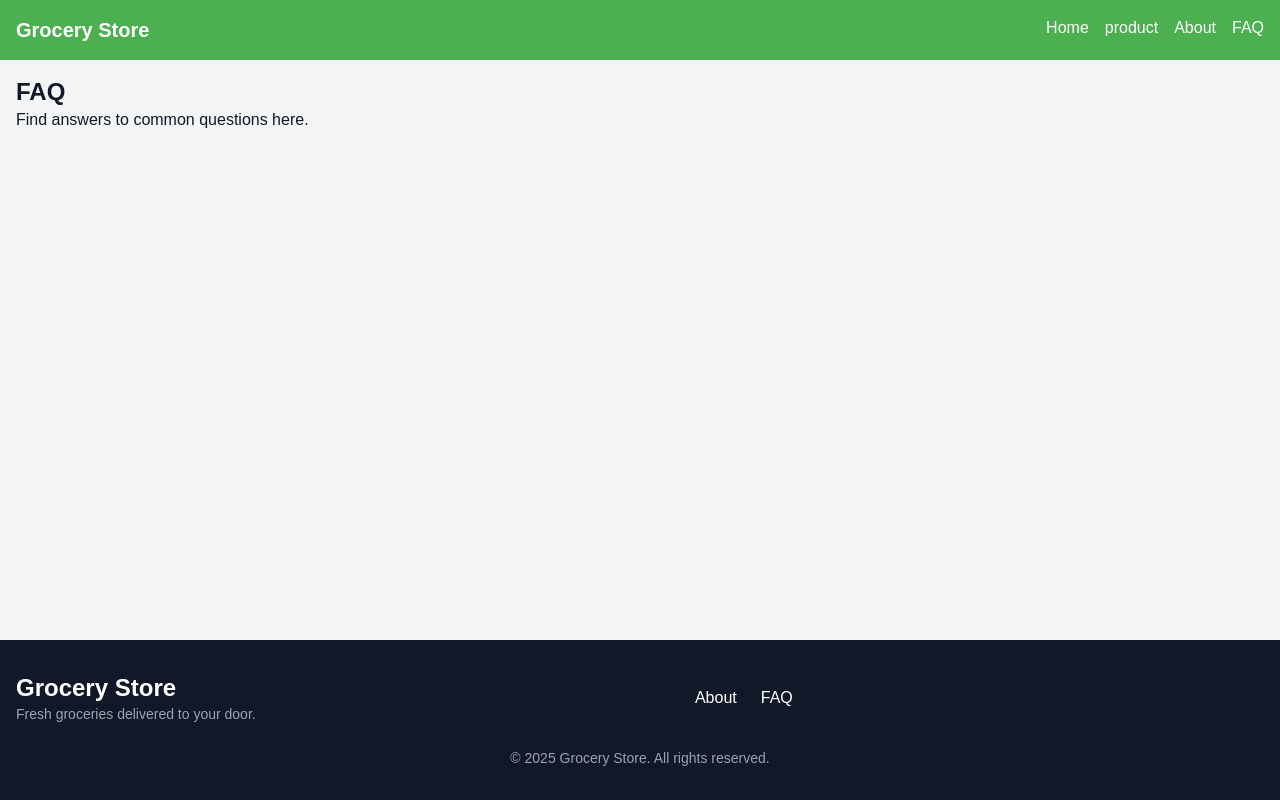
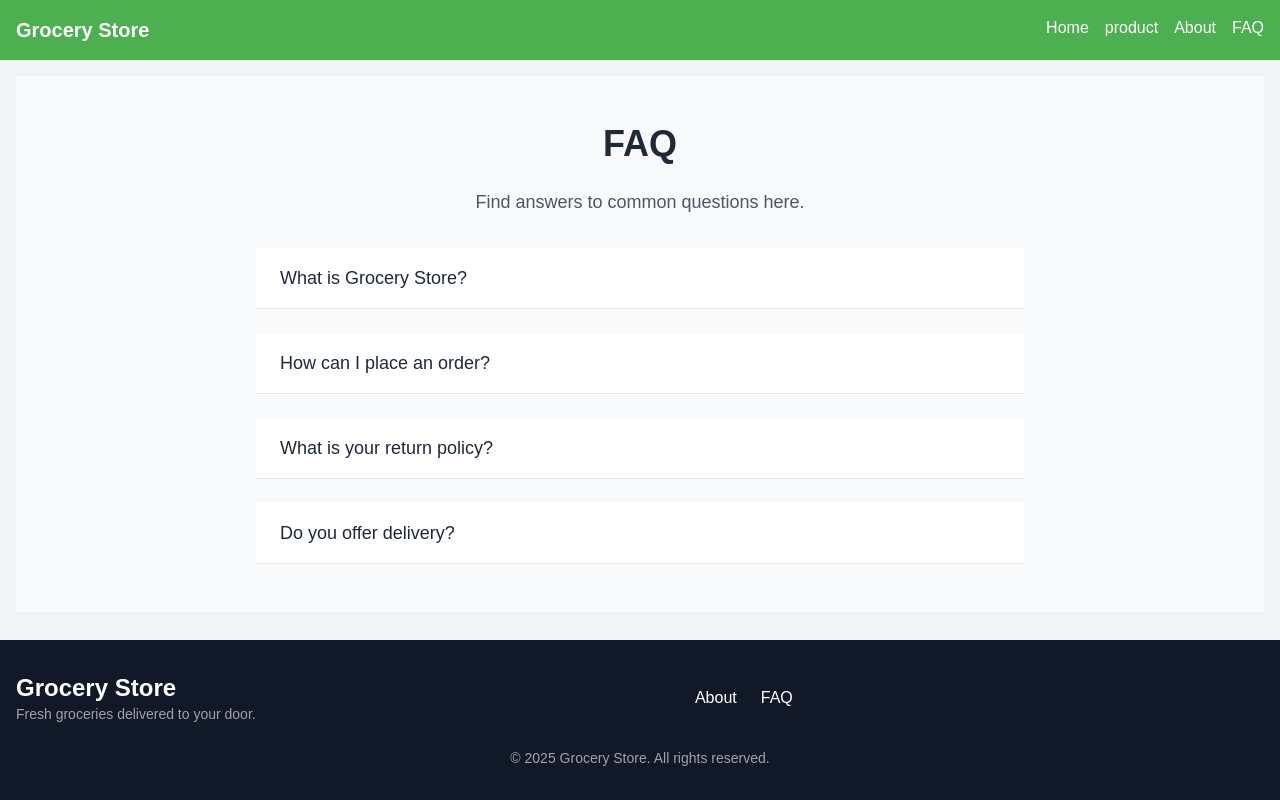
Before and after one commit to Bangla-Bazar/bangla-bazar, a Next.js app: page /faq in a window 1280 px wide. Built offline with nearby package versions, Linux system fonts and the light colour scheme.

Commit message:
modified about/faq

```diff
--- a/app/about/page.js
+++ b/app/about/page.js
@@ -1,8 +1,26 @@
 export default function About() {
     return (
-        <div>
-            <h1 className="text-2xl font-bold">About Us</h1>
-            <p>Welcome to Grocery Store, your trusted source for fresh and quality groceries.</p>
+        <div className="bg-gray-50 py-12 px-6 sm:px-12 md:px-24">
+            <div className="max-w-3xl mx-auto text-center">
+                <h1 className="text-4xl font-extrabold text-gray-800 mb-6">About Us</h1>
+                <p className="text-lg text-gray-600 mb-8">
+                    Welcome to <span className="font-semibold text-green-600">Grocery Store</span>, your trusted source for fresh and quality groceries. We pride ourselves on providing a wide range of products, from everyday essentials to unique finds, all while delivering top-notch customer service.
+                </p>
+                <div className="flex justify-center space-x-8">
+                    <div className="flex flex-col items-center">
+                        <h2 className="text-xl font-semibold text-gray-700 mb-2">Our Mission</h2>
+                        <p className="text-gray-500">
+                            To make shopping for groceries convenient, affordable, and enjoyable while ensuring the highest quality of products for our customers.
+                        </p>
+                    </div>
+                    <div className="flex flex-col items-center">
+                        <h2 className="text-xl font-semibold text-gray-700 mb-2">Our Values</h2>
+                        <p className="text-gray-500">
+                            We believe in integrity, transparency, and sustainability, ensuring that our products meet both your needs and environmental standards.
+                        </p>
+                    </div>
+                </div>
+            </div>
         </div>
     );
 }
--- a/app/faq/page.js
+++ b/app/faq/page.js
@@ -1,8 +1,47 @@
+'use client';  // Add this directive to mark the component as a client component
+
+import { useState } from "react";
+
 export default function FAQ() {
+    const [open, setOpen] = useState(null);
+
+    const toggle = (index) => {
+        setOpen(open === index ? null : index);
+    };
+
+    const questions = [
+        { question: "What is Grocery Store?", answer: "Grocery Store is your trusted source for fresh and quality groceries, offering a wide range of products for everyday needs." },
+        { question: "How can I place an order?", answer: "To place an order, simply browse our catalog, select the items you want, and proceed to checkout." },
+        { question: "What is your return policy?", answer: "We offer a 30-day return policy for most products. Please check the product page for specific return instructions." },
+        { question: "Do you offer delivery?", answer: "Yes, we offer home delivery within selected areas. Check the delivery section for more details." },
+    ];
+
     return (
-        <div>
-            <h1 className="text-2xl font-bold">FAQ</h1>
-            <p>Find answers to common questions here.</p>
+        <div className="bg-gray-50 py-12 px-6 sm:px-12 md:px-24">
+            <div className="max-w-3xl mx-auto text-center">
+                <h1 className="text-4xl font-extrabold text-gray-800 mb-6">FAQ</h1>
+                <p className="text-lg text-gray-600 mb-8">
+                    Find answers to common questions here.
+                </p>
+
+                <div className="space-y-6">
+                    {questions.map((item, index) => (
+                        <div key={index} className="border-b border-gray-200">
+                            <button
+                                onClick={() => toggle(index)}
+                                className="w-full text-left py-4 px-6 bg-white text-lg font-medium text-gray-800 hover:bg-gray-100 focus:outline-none focus:ring-2 focus:ring-green-600"
+                            >
+                                {item.question}
+                            </button>
+                            {open === index && (
+                                <div className="px-6 pb-4 text-gray-600 bg-gray-50">
+                                    {item.answer}
+                                </div>
+                            )}
+                        </div>
+                    ))}
+                </div>
+            </div>
         </div>
     );
 }
```
